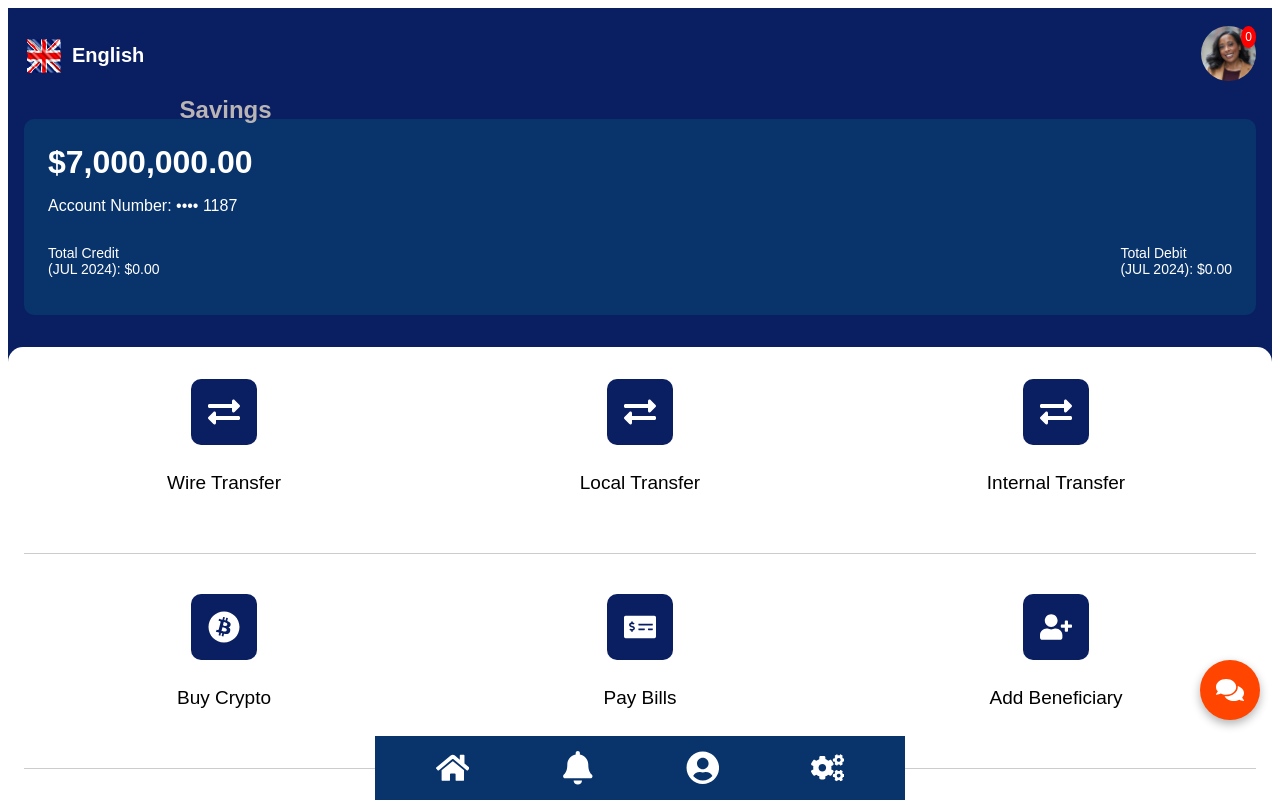
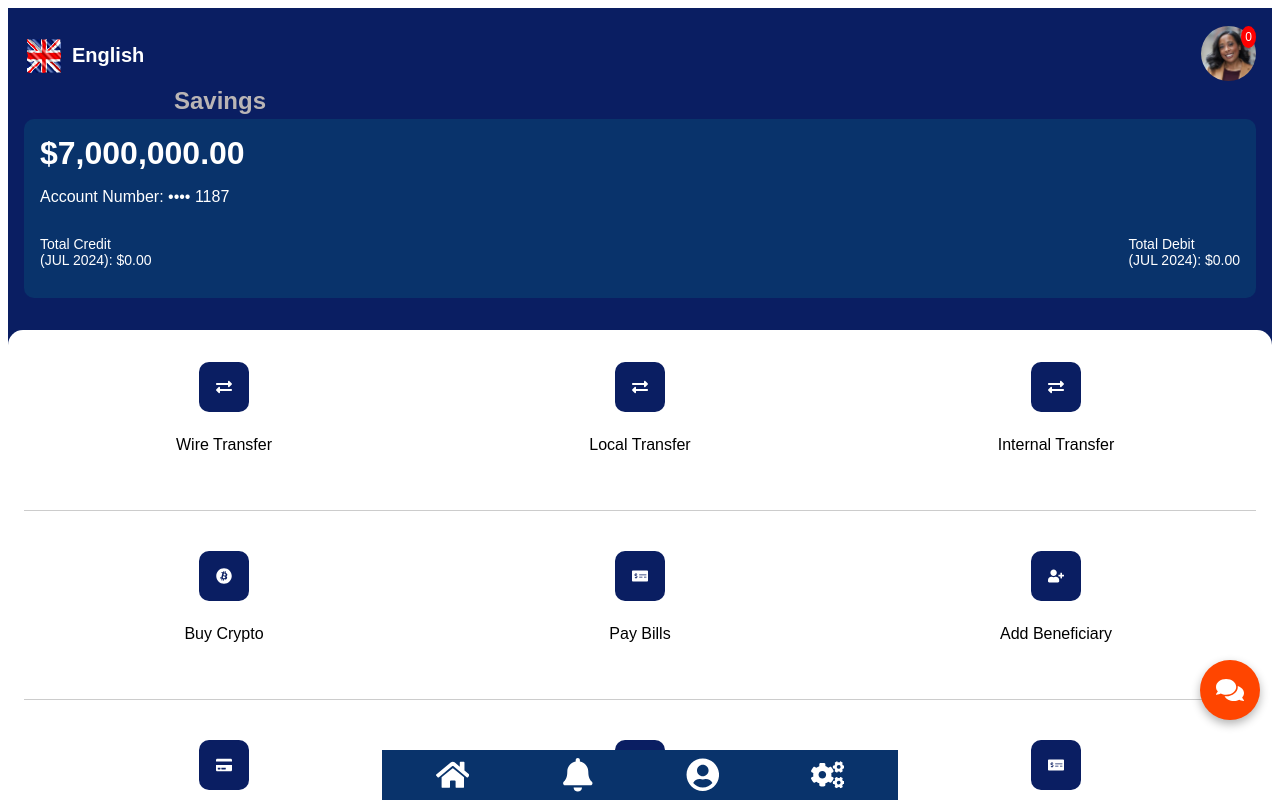
Before and after one commit to 12friky/bankinag-app2, a React (Vite) app: page /dashboard in a window 1280 px wide. Shown: the top 802 px of the page. Built offline with nearby package versions, Linux system fonts and the light colour scheme.

Commit message:
i rudce the font size and some paddings

```diff
--- a/src/Components/Mobile/Dashbord/Dashboard.css
+++ b/src/Components/Mobile/Dashbord/Dashboard.css
@@ -57,7 +57,7 @@
 
 .balanceSection {
     background-color: #09336b;
-    padding: 1.5rem;
+    padding: 1rem;
     border-radius: 10px;
     margin-bottom: 2rem;
 }
@@ -99,11 +99,11 @@
     display: flex;
     flex-direction: column;
     align-items: center;
-    font-size: 19px;
+    font-size: 16px;
 }
 
 .actionIcon {
-    font-size: 2rem;
+    font-size: 1rem;
     margin-bottom: 0.5rem;
     background-color: #0a1e62;
     padding: 17px;
@@ -127,7 +127,7 @@
     bottom: 0;
     left: 0;
     right: 0;
-    padding: 15px;
+    padding: 8px;
     margin: 0 auto;
     width: 100%;
     max-width: 500px;
```
